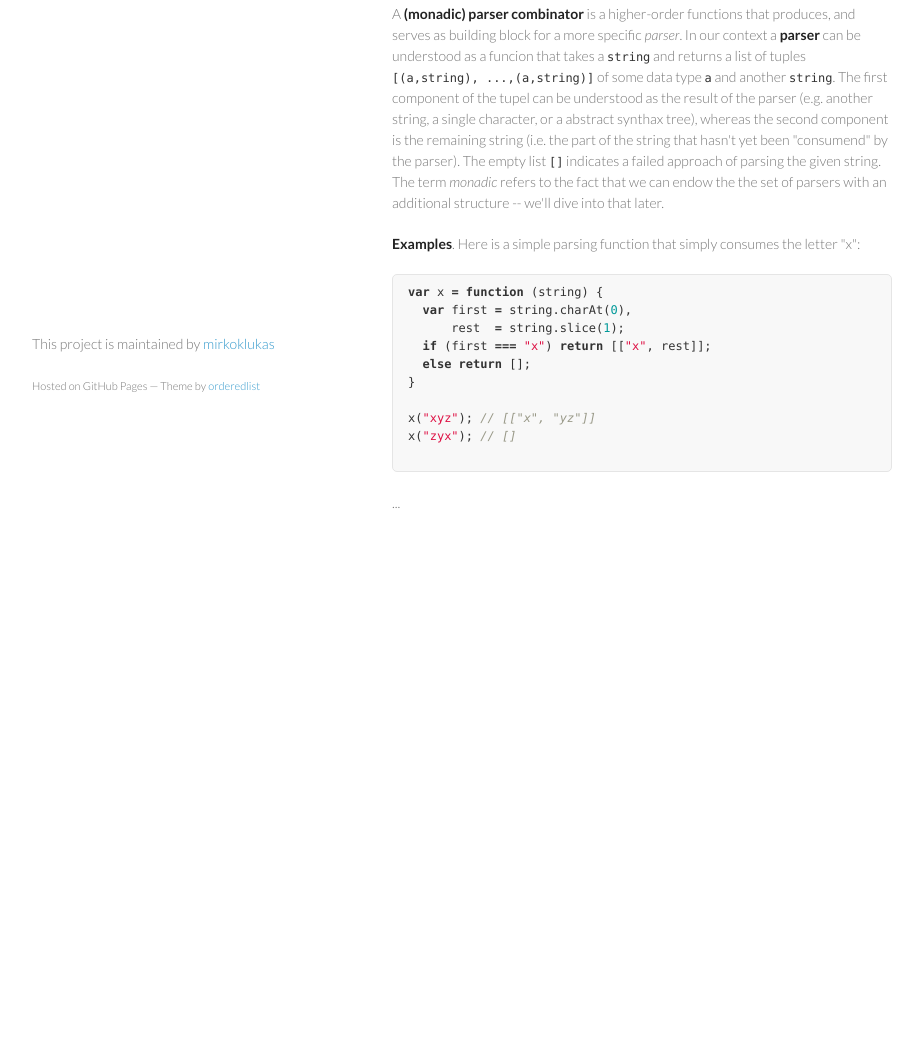
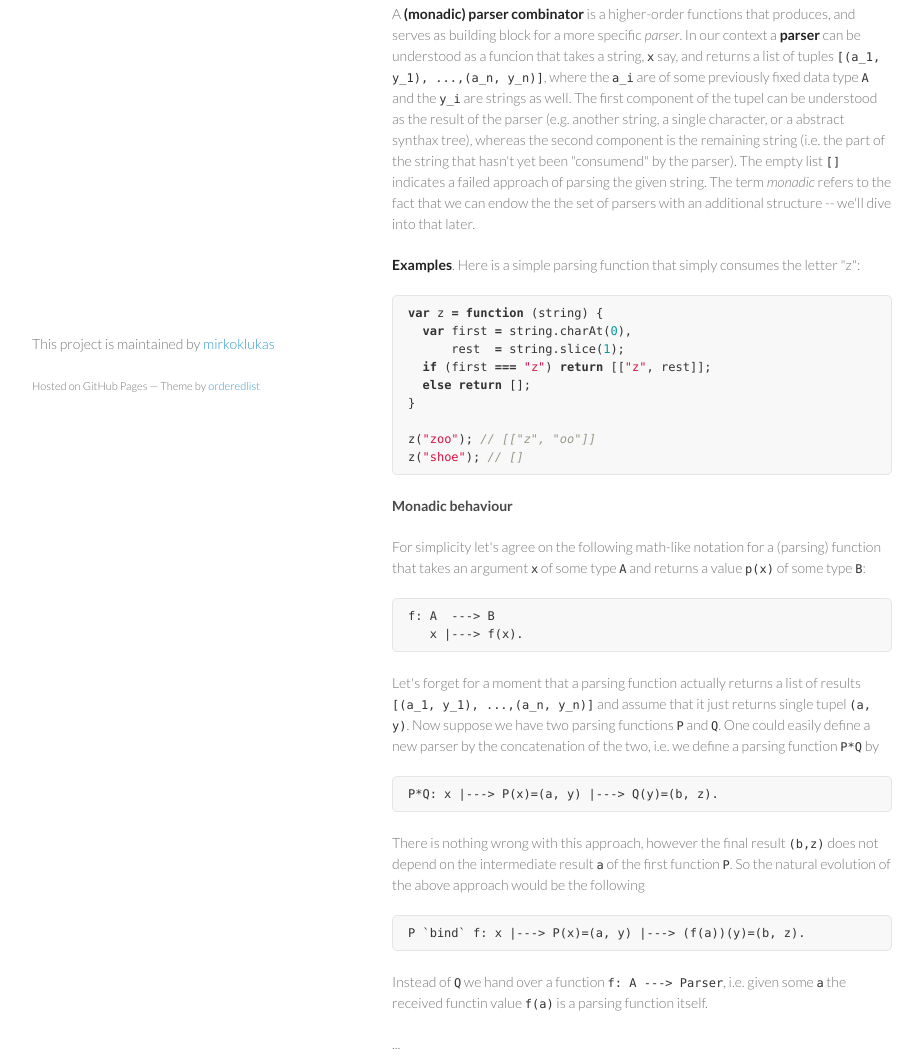
Before and after one commit to mirkoklukas/parser-combinator-js, a plain HTML site: page index.html in a window 1280 px wide. Shown: the part 335-1392 px from the top of the page, without its empty margins (178-1101 px from the left). Before the commit the page ends 918 px from the top, so only its background shows below. Drawn offline with Linux system fonts and the light colour scheme.

Commit message:
Create gh-pages branch via GitHub

```diff
--- a/index.html
+++ b/index.html
@@ -40,21 +40,41 @@
 <h2>
 <a name="what-is-it" class="anchor" href="#what-is-it"><span class="octicon octicon-link"></span></a>What is it</h2>
 
-<p>A <strong>(monadic) parser combinator</strong> is a higher-order functions that produces, and serves as building block for a more specific <em>parser</em>. In our context a <strong>parser</strong> can be understood as a funcion that takes a <code>string</code> and returns a list of tuples <code>[(a,string), ...,(a,string)]</code> of some data type <code>a</code> and another <code>string</code>. The first component of the tupel can be understood as the result of the parser (e.g. another string, a single character, or a abstract synthax tree), whereas the second component is the remaining string (i.e. the part of the string that hasn't yet been "consumend" by the parser). The empty list <code>[]</code> indicates a failed approach of parsing the given string. The term <em>monadic</em> refers to the fact that we can endow the the set of parsers with an additional structure -- we'll dive into that later.</p>
+<p>A <strong>(monadic) parser combinator</strong> is a higher-order functions that produces, and serves as building block for a more specific <em>parser</em>. In our context a <strong>parser</strong> can be understood as a funcion that takes a string, <code>x</code> say, and returns a list of tuples <code>[(a_1, y_1), ...,(a_n, y_n)]</code>, where the <code>a_i</code> are of some previously fixed data type <code>A</code> and the <code>y_i</code> are strings as well. The first component of the tupel can be understood as the result of the parser (e.g. another string, a single character, or a abstract synthax tree), whereas the second component is the remaining string (i.e. the part of the string that hasn't yet been "consumend" by the parser). The empty list <code>[]</code> indicates a failed approach of parsing the given string. The term <em>monadic</em> refers to the fact that we can endow the the set of parsers with an additional structure -- we'll dive into that later.</p>
 
-<p><strong>Examples</strong>. Here is a simple parsing function that simply consumes the letter "x":</p>
+<p><strong>Examples</strong>. Here is a simple parsing function that simply consumes the letter "z":</p>
 
-<div class="highlight highlight-JavaScript"><pre><span class="kd">var</span> <span class="nx">x</span> <span class="o">=</span> <span class="kd">function</span> <span class="p">(</span><span class="nx">string</span><span class="p">)</span> <span class="p">{</span>
+<div class="highlight highlight-JavaScript"><pre><span class="kd">var</span> <span class="nx">z</span> <span class="o">=</span> <span class="kd">function</span> <span class="p">(</span><span class="nx">string</span><span class="p">)</span> <span class="p">{</span>
   <span class="kd">var</span> <span class="nx">first</span> <span class="o">=</span> <span class="nx">string</span><span class="p">.</span><span class="nx">charAt</span><span class="p">(</span><span class="mi">0</span><span class="p">),</span>
       <span class="nx">rest</span>  <span class="o">=</span> <span class="nx">string</span><span class="p">.</span><span class="nx">slice</span><span class="p">(</span><span class="mi">1</span><span class="p">);</span>
-  <span class="k">if</span> <span class="p">(</span><span class="nx">first</span> <span class="o">===</span> <span class="s2">"x"</span><span class="p">)</span> <span class="k">return</span> <span class="p">[[</span><span class="s2">"x"</span><span class="p">,</span> <span class="nx">rest</span><span class="p">]];</span>
+  <span class="k">if</span> <span class="p">(</span><span class="nx">first</span> <span class="o">===</span> <span class="s2">"z"</span><span class="p">)</span> <span class="k">return</span> <span class="p">[[</span><span class="s2">"z"</span><span class="p">,</span> <span class="nx">rest</span><span class="p">]];</span>
   <span class="k">else</span> <span class="k">return</span> <span class="p">[];</span>
 <span class="p">}</span>
 
-<span class="nx">x</span><span class="p">(</span><span class="s2">"xyz"</span><span class="p">);</span> <span class="c1">// [["x", "yz"]] </span>
-<span class="nx">x</span><span class="p">(</span><span class="s2">"zyx"</span><span class="p">);</span> <span class="c1">// [] </span>
+<span class="nx">z</span><span class="p">(</span><span class="s2">"zoo"</span><span class="p">);</span> <span class="c1">// [["z", "oo"]] </span>
+<span class="nx">z</span><span class="p">(</span><span class="s2">"shoe"</span><span class="p">);</span> <span class="c1">// [] </span>
+</pre></div>
 
-</pre></div>
+<h4>
+<a name="monadic-behaviour" class="anchor" href="#monadic-behaviour"><span class="octicon octicon-link"></span></a>Monadic behaviour</h4>
+
+<p>For simplicity let's agree on the following math-like notation for a (parsing) function that takes an argument <code>x</code> of some type <code>A</code> and returns a value <code>p(x)</code> of some type <code>B</code>:</p>
+
+<pre><code>f: A  ---&gt; B
+   x |---&gt; f(x).
+</code></pre>
+
+<p>Let's forget for a moment that a parsing function actually returns a list of results <code>[(a_1, y_1), ...,(a_n, y_n)]</code> and assume that it just returns single tupel <code>(a, y)</code>. Now suppose we have two parsing functions <code>P</code> and <code>Q</code>. One could easily define a new parser by the concatenation of the two, i.e. we define a parsing function <code>P*Q</code> by</p>
+
+<pre><code>P*Q: x |---&gt; P(x)=(a, y) |---&gt; Q(y)=(b, z).
+</code></pre>
+
+<p>There is nothing wrong with this approach, however the final result <code>(b,z)</code> does not depend on the intermediate result <code>a</code> of the first function <code>P</code>. So the natural evolution of the above approach would be the following</p>
+
+<pre><code>P `bind` f: x |---&gt; P(x)=(a, y) |---&gt; (f(a))(y)=(b, z).
+</code></pre>
+
+<p>Instead of <code>Q</code> we hand over a function <code>f: A ---&gt; Parser</code>, i.e. given some <code>a</code> the received functin value <code>f(a)</code> is a parsing function itself. </p>
 
 <p>...</p>
       </section>
```
Also changed, not shown: params.json (+1 -1 lines).
